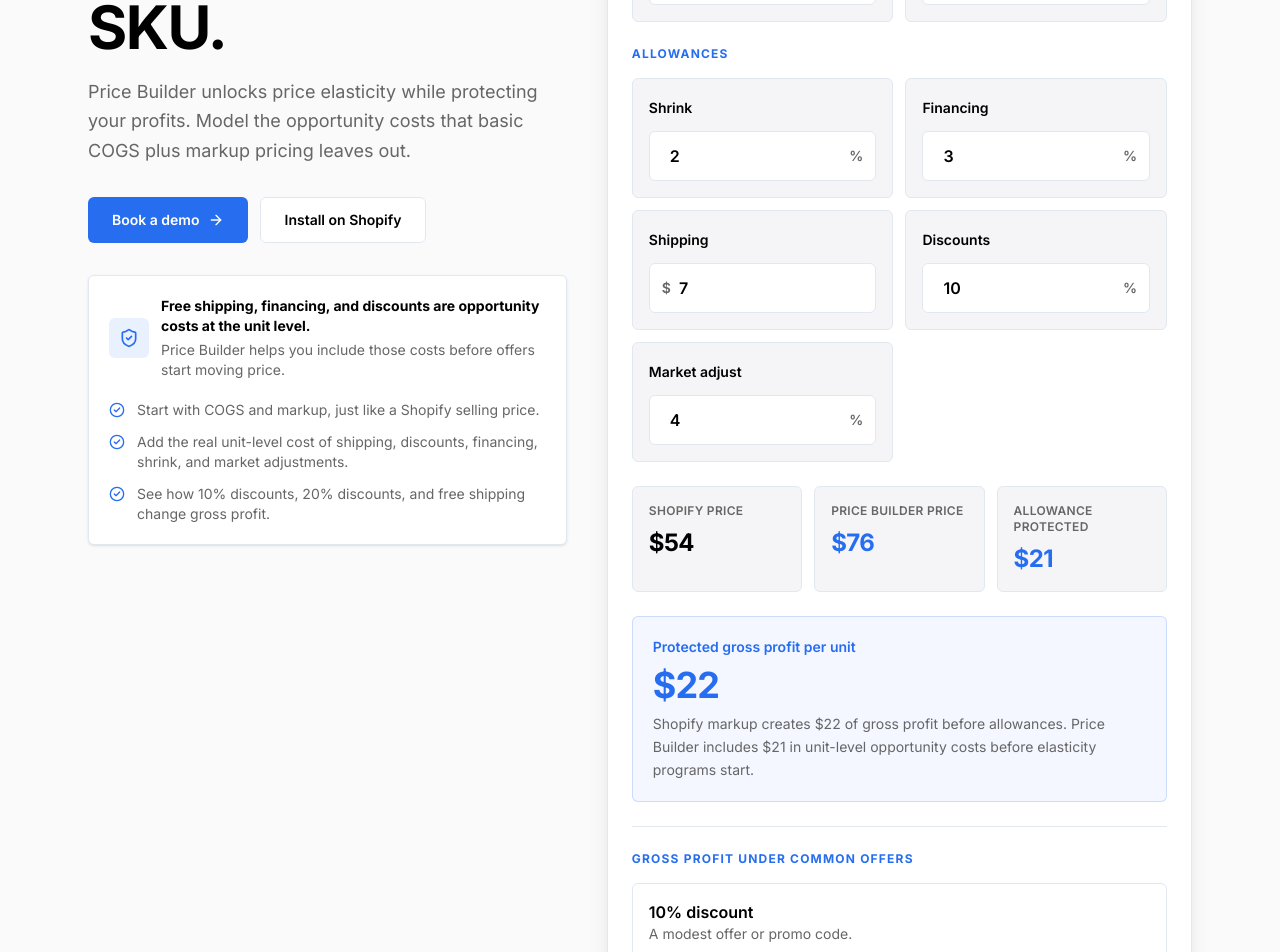
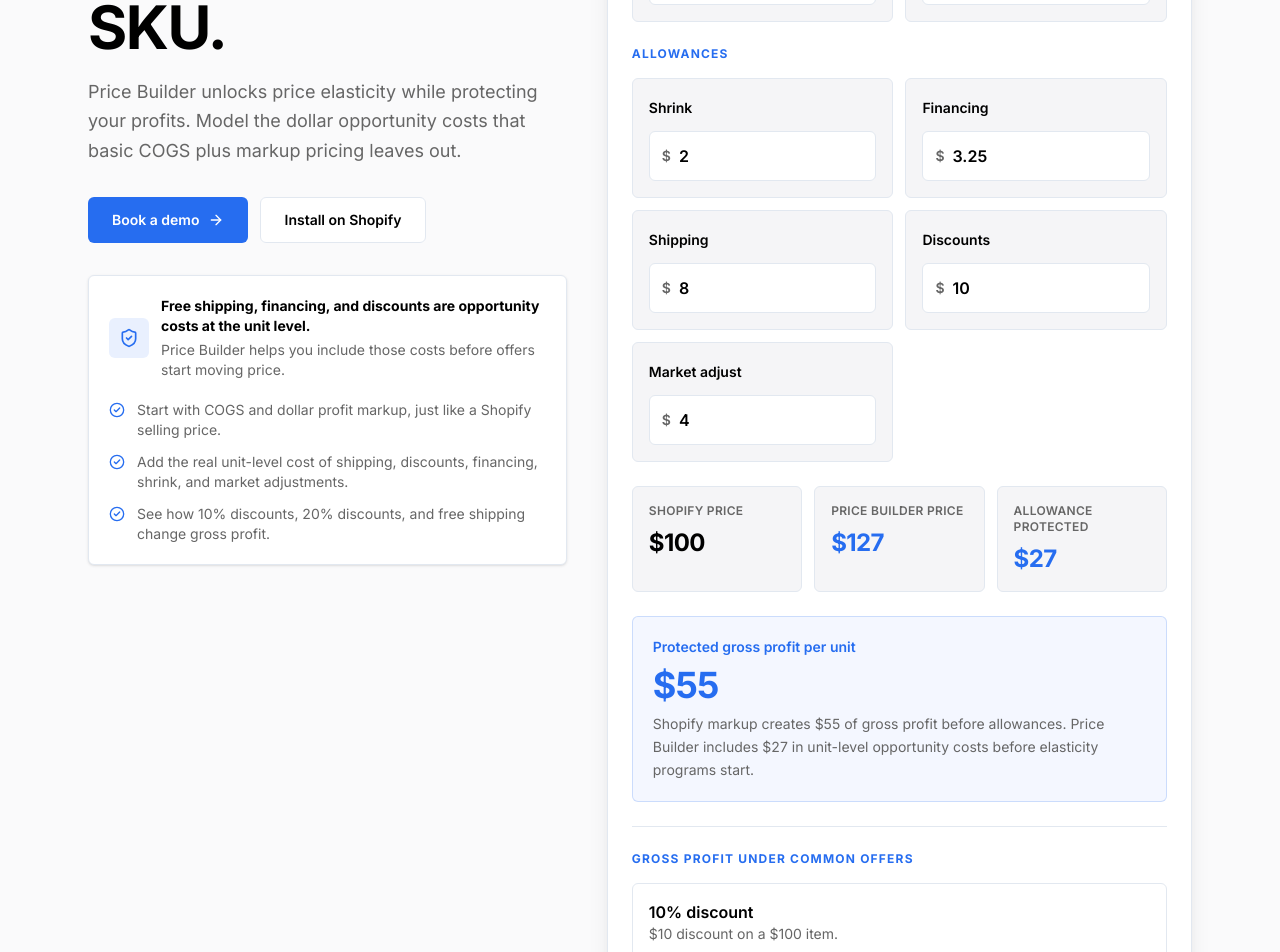
Before and after one commit to c-e-daly/useiwantthat, a Next.js app: page /tools/price-builder in a window 1280 px wide. Shown: the part 300-1252 px from the top of the page. Built offline with nearby package versions, Linux system fonts and the light colour scheme; no server answers.

Commit message:
changing inputs to dollars

```diff
--- a/app/tools/price-builder/page.tsx
+++ b/app/tools/price-builder/page.tsx
@@ -9,11 +9,26 @@ const DEMO_URL = "https://meetings.hubspot.com/chris-e-daly/customer-demo";
 export const metadata: Metadata = {
   title: "Price Builder | Protect SKU Profitability",
   description:
-    "Model COGS, markup, and unit-level allowances so Shopify merchants can unlock price elasticity while protecting gross profit.",
+    "Model COGS, profit markup, and dollar-based unit allowances so Shopify merchants can unlock price elasticity while protecting gross profit.",
+  openGraph: {
+    title: "Price Builder — Unlock Price Elasticity Without Sacrificing Profit",
+    description:
+      "Profitability starts at the SKU. Price Builder helps Shopify merchants account for shipping, financing, discounts, shrink, and market adjustments before pricing offers go live.",
+    images: ["https://useiwantthat.com/og-price-builder.png"],
+    url: "https://useiwantthat.com/tools/price-builder",
+    type: "website",
+  },
+  twitter: {
+    card: "summary_large_image",
+    title: "Price Builder — Protect Profit at the SKU Level",
+    description:
+      "Model COGS, markup, and unit-level opportunity costs so discounts, free shipping, and financing do not quietly erase gross profit.",
+    images: ["https://useiwantthat.com/og-price-builder.png"],
+  },
 };
 
 const ctaPoints = [
-  "Start with COGS and markup, just like a Shopify selling price.",
+  "Start with COGS and dollar profit markup, just like a Shopify selling price.",
   "Add the real unit-level cost of shipping, discounts, financing, shrink, and market adjustments.",
   "See how 10% discounts, 20% discounts, and free shipping change gross profit.",
 ];
@@ -32,8 +47,8 @@ export default function PriceBuilderPage() {
             </h1>
             <p className="mt-5 max-w-xl text-lg leading-relaxed text-neutral-muted">
               Price Builder unlocks price elasticity while protecting your
-              profits. Model the opportunity costs that basic COGS plus markup
-              pricing leaves out.
+              profits. Model the dollar opportunity costs that basic COGS plus
+              markup pricing leaves out.
             </p>
 
             <div className="mt-8 flex flex-col gap-3 sm:flex-row">
--- a/components/marketing/PriceBuilderClient.tsx
+++ b/components/marketing/PriceBuilderClient.tsx
@@ -22,11 +22,11 @@ type Scenario = {
 };
 
 const initialState: PriceBuilderState = {
-  cogs: 32,
-  profitMarkup: 70,
+  cogs: 45,
+  profitMarkup: 55,
   shrinkAllowance: 2,
-  financingAllowance: 3,
-  shippingAllowance: 7,
+  financingAllowance: 3.25,
+  shippingAllowance: 8,
   discountAllowance: 10,
   marketAdjustAllowance: 4,
 };
@@ -52,28 +52,22 @@ function clampFinite(value: number, fallback: number) {
 function calculateScenarioProfit({
   sellingPrice,
   values,
-  discountPct = 0,
-  freeShipping = false,
+  discountAllowance = 0,
+  shippingAllowance = 0,
 }: {
   sellingPrice: number;
   values: PriceBuilderState;
-  discountPct?: number;
-  freeShipping?: boolean;
+  discountAllowance?: number;
+  shippingAllowance?: number;
 }) {
-  const financingCost = sellingPrice * (values.financingAllowance / 100);
-  const shrinkCost = sellingPrice * (values.shrinkAllowance / 100);
-  const marketAdjustCost = sellingPrice * (values.marketAdjustAllowance / 100);
-  const discountCost = sellingPrice * (discountPct / 100);
-  const shippingCost = freeShipping ? values.shippingAllowance : 0;
-
   return (
     sellingPrice -
     values.cogs -
-    financingCost -
-    shrinkCost -
-    marketAdjustCost -
-    discountCost -
-    shippingCost
+    values.financingAllowance -
+    values.shrinkAllowance -
+    values.marketAdjustAllowance -
+    discountAllowance -
+    shippingAllowance
   );
 }
 
@@ -97,69 +91,67 @@ export function PriceBuilderClient() {
       ),
     };
 
-    const targetProfit = safeValues.cogs * (safeValues.profitMarkup / 100);
+    const targetProfit = safeValues.profitMarkup;
     const shopifyPrice = safeValues.cogs + targetProfit;
-    const percentageAllowances =
+    const totalAllowanceDollars =
       safeValues.shrinkAllowance +
       safeValues.financingAllowance +
+      safeValues.shippingAllowance +
       safeValues.discountAllowance +
       safeValues.marketAdjustAllowance;
-    const allowanceRate = Math.min(percentageAllowances / 100, 0.85);
-    const protectedPrice =
-      (safeValues.cogs + targetProfit + safeValues.shippingAllowance) /
-      (1 - allowanceRate);
-    const totalAllowanceDollars =
-      protectedPrice * allowanceRate + safeValues.shippingAllowance;
+    const protectedPrice = shopifyPrice + totalAllowanceDollars;
     const protectedGrossProfit =
       protectedPrice - safeValues.cogs - totalAllowanceDollars;
     const shopifyGrossProfit = shopifyPrice - safeValues.cogs;
-    const opportunityCost = protectedPrice - shopifyPrice;
+    const opportunityCost = totalAllowanceDollars;
+    const tenPercentDiscount = shopifyPrice * 0.1;
+    const twentyPercentDiscount = shopifyPrice * 0.2;
 
     const scenarios: Scenario[] = [
       {
         label: "10% discount",
-        description: "A modest offer or promo code.",
+        description: `${formatCurrency(tenPercentDiscount)} discount on a ${formatCurrency(shopifyPrice)} item.`,
         currentGrossProfit: calculateScenarioProfit({
           sellingPrice: shopifyPrice,
           values: safeValues,
-          discountPct: 10,
+          discountAllowance: tenPercentDiscount,
         }),
         protectedGrossProfit: calculateScenarioProfit({
           sellingPrice: protectedPrice,
           values: safeValues,
-          discountPct: 10,
+          discountAllowance: tenPercentDiscount,
         }),
         currentMargin: 0,
         protectedMargin: 0,
       },
       {
         label: "20% discount",
-        description: "A deeper clearance or retention offer.",
+        description: `${formatCurrency(twentyPercentDiscount)} discount on a ${formatCurrency(shopifyPrice)} item.`,
         currentGrossProfit: calculateScenarioProfit({
           sellingPrice: shopifyPrice,
           values: safeValues,
-          discountPct: 20,
+          discountAllowance: twentyPercentDiscount,
         }),
         protectedGrossProfit: calculateScenarioProfit({
           sellingPrice: protectedPrice,
           values: safeValues,
-          discountPct: 20,
+          discountAllowance: twentyPercentDiscount,
         }),
         currentMargin: 0,
         protectedMargin: 0,
       },
       {
         label: "Free shipping",
-        description: "Shipping absorbed as a unit-level cost.",
+        description: `${formatCurrency(safeValues.shippingAllowance)} absorbed as a unit-level cost.`,
         currentGrossProfit: calculateScenarioProfit({
           sellingPrice: shopifyPrice,
           values: safeValues,
-          freeShipping: true,
+          shippingAllowance: safeValues.shippingAllowance,
         }),
         protectedGrossProfit: calculateScenarioProfit({
           sellingPrice: protectedPrice,
           values: safeValues,
-          freeShipping: true,
+          shippingAllowance: safeValues.shippingAllowance,
         }),
         currentMargin: 0,
         protectedMargin: 0,
@@ -183,7 +175,6 @@ export function PriceBuilderClient() {
       shopifyGrossProfit,
       protectedGrossProfit,
       targetProfit,
-      percentageAllowances,
       totalAllowanceDollars,
       opportunityCost,
       scenarios,
@@ -216,7 +207,7 @@ export function PriceBuilderClient() {
         />
         <NumberField
           label="Profit markup"
-          suffix="%"
+          prefix="$"
           min={0}
           step={1}
           value={values.profitMarkup}
@@ -231,17 +222,17 @@ export function PriceBuilderClient() {
         <div className="mt-4 grid gap-3 sm:grid-cols-2">
           <NumberField
             label="Shrink"
-            suffix="%"
+            prefix="$"
             min={0}
-            step={0.5}
+            step={0.25}
             value={values.shrinkAllowance}
             onChange={(value) => updateValue("shrinkAllowance", value)}
           />
           <NumberField
             label="Financing"
-            suffix="%"
+            prefix="$"
             min={0}
-            step={0.5}
+            step={0.25}
             value={values.financingAllowance}
             onChange={(value) => updateValue("financingAllowance", value)}
           />
@@ -255,17 +246,17 @@ export function PriceBuilderClient() {
           />
           <NumberField
             label="Discounts"
-            suffix="%"
+            prefix="$"
             min={0}
-            step={0.5}
+            step={0.25}
             value={values.discountAllowance}
             onChange={(value) => updateValue("discountAllowance", value)}
           />
           <NumberField
             label="Market adjust"
-            suffix="%"
+            prefix="$"
             min={0}
-            step={0.5}
+            step={0.25}
             value={values.marketAdjustAllowance}
             onChange={(value) => updateValue("marketAdjustAllowance", value)}
           />
```
